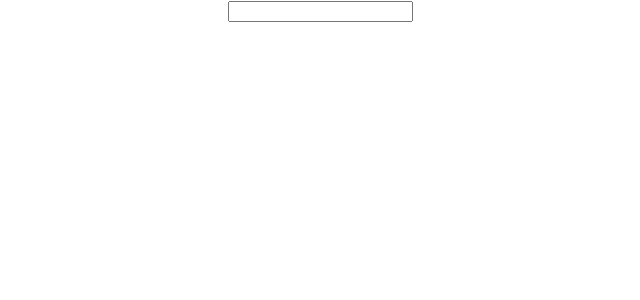
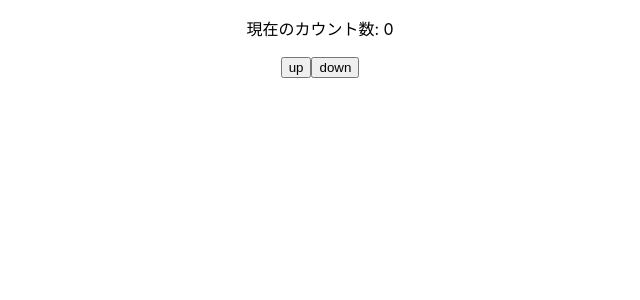
Before and after one commit to sumioK/React_basic, a React (Create React App) app in the folder learn/react_app/react-basic/: page / in a window 1280 px wide. Shown: the top 300 px of the page, without its empty margins (320-960 px from the left). Built offline with nearby package versions, Linux system fonts and the light colour scheme.

Commit message:
useEffect

```diff
--- a/learn/react_app/react-basic/src/App.js
+++ b/learn/react_app/react-basic/src/App.js
@@ -3,13 +3,15 @@ import './App.css';
 import ToggleButton from './components/ToggleButton';
 import Counter from './components/counter';
 import TextInput from './components/TextInput';
+import CounterEffect from './components/counterEffect';
 
 function App() {
   return (
     <div className="App">
-      <TextInput />
+      {/* <TextInput /> */}
       {/* <ToggleButton /> */}
       {/* <Counter /> */}
+      <CounterEffect />
     </div>
   );
 }
--- /dev/null
+++ b/learn/react_app/react-basic/src/components/counterEffect.jsx
@@ -0,0 +1,23 @@
+import React, {useEffect, useState} from 'react'
+
+const CounterEffect = () => {
+    const [count, setCount] = useState(0)
+    const countUp = () => {
+        setCount(prevState => prevState + 1)
+    }
+    const countDown = () => {
+        setCount(prevState => prevState - 1)
+    }
+
+    useEffect(() => {
+        console.log("Current count is...", count)
+    })
+    return(
+        <div>
+            <p>現在のカウント数: {count} </p>
+            <button onClick={countUp}>up</button>
+            <button onClick={countDown}>down</button>
+        </div>
+    );
+};
+export default CounterEffect;
```
